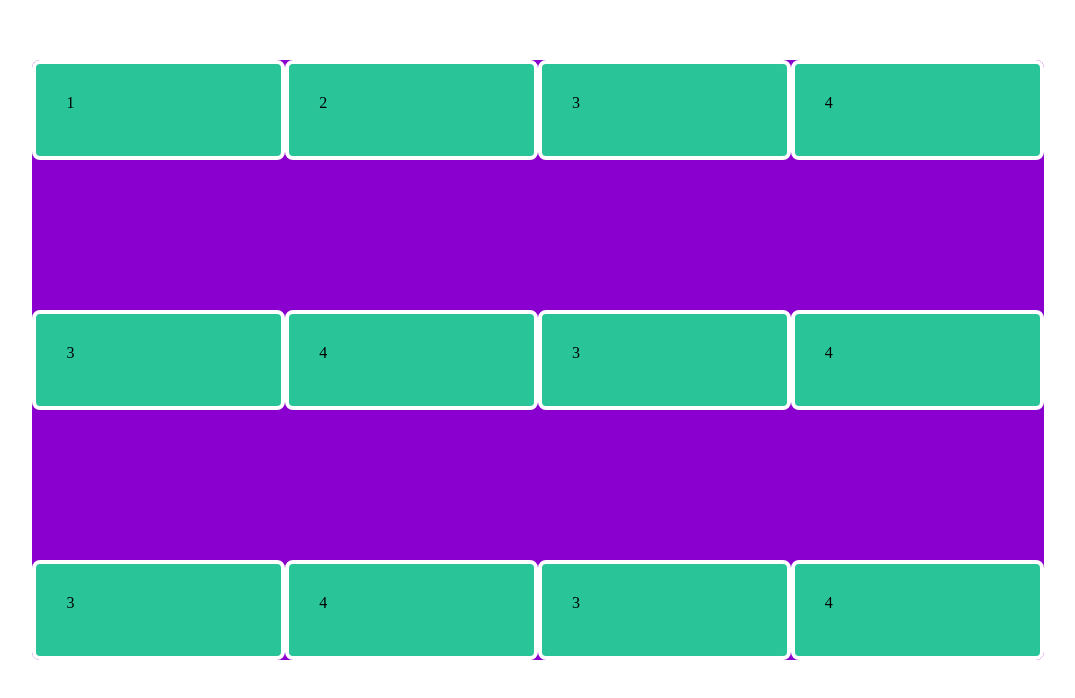
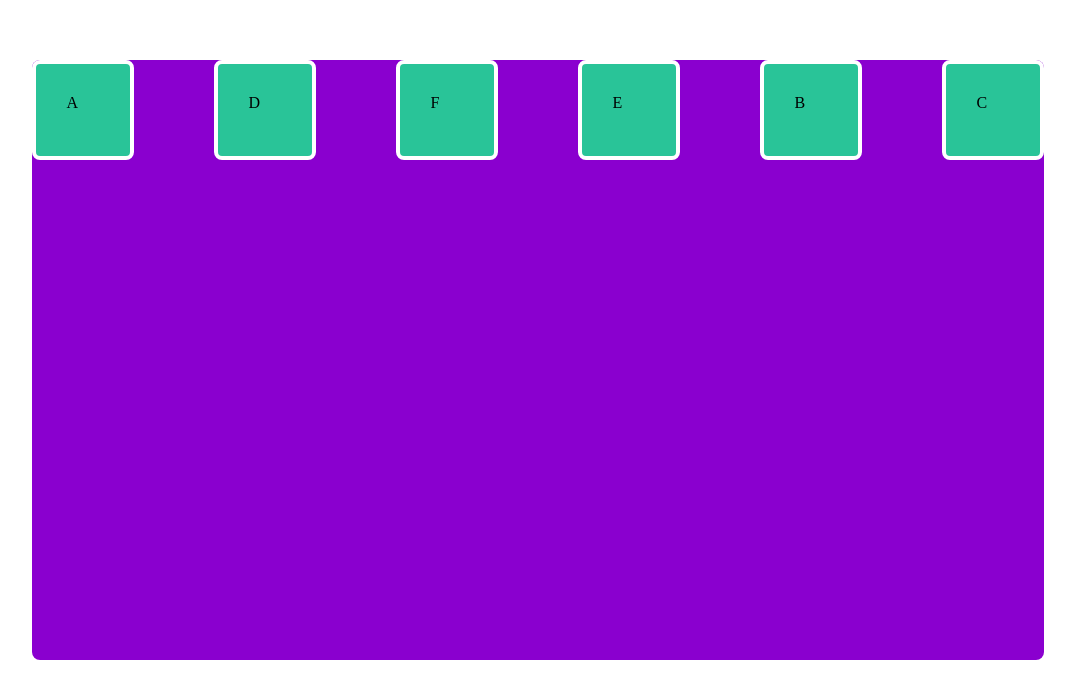
Before and after one commit to cadimrosalem/html-css-udemy, a plain HTML site: page flexbox/index.html in a window 1280 px wide. Shown: the whole page, without its empty margins (102-1177 px from the left). Drawn offline with Linux system fonts and the light colour scheme.

Commit message:
flexbox-order

```diff
--- a/flexbox/index.html
+++ b/flexbox/index.html
@@ -10,29 +10,17 @@
 
   <body>
     <div class="my-container">
-      <div class="my-item">1</div>
+      <div class="my-item order-1">A</div>
 
-      <div class="my-item">2</div>
+      <div class="my-item order-4">B</div>
 
-      <div class="my-item">3</div>
+      <div class="my-item order-4">C</div>
 
-      <div class="my-item">4</div>
+      <div class="my-item order-2">D</div>
 
-      <div class="my-item">3</div>
+      <div class="my-item order-3">E</div>
 
-      <div class="my-item">4</div>
-
-      <div class="my-item">3</div>
-
-      <div class="my-item">4</div>
-
-      <div class="my-item">3</div>
-
-      <div class="my-item">4</div>
-
-      <div class="my-item">3</div>
-
-      <div class="my-item">4</div>
+      <div class="my-item order-2">F</div>
     </div>
   </body>
 </html>
--- a/flexbox/style.css
+++ b/flexbox/style.css
@@ -25,5 +25,21 @@
     border-radius: 8px;
     padding: 30px;
     border: 4px solid rgb(255, 255, 255);
-    flex-basis: 25%;
+    flex-basis: 10%;
 }
+
+.order-1 {
+    order: 1;
+}
+
+.order-2 {
+    order: 2;
+}
+
+.order-3 {
+    order: 3;
+}
+
+.order-4 {
+    order: 4;
+}
```
